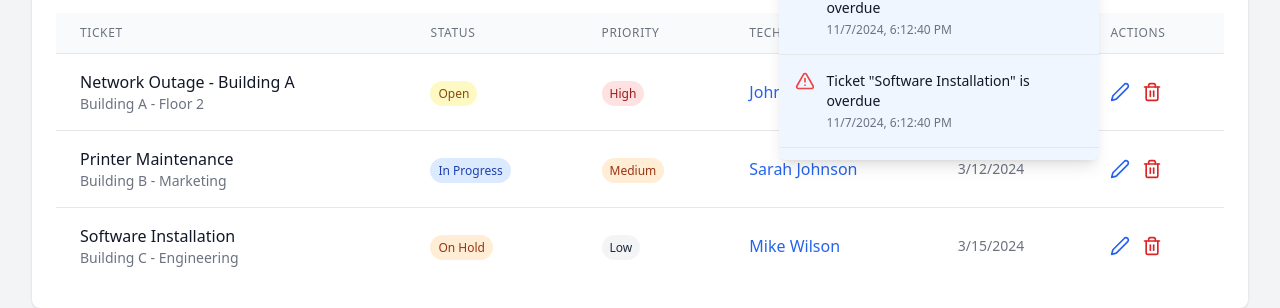
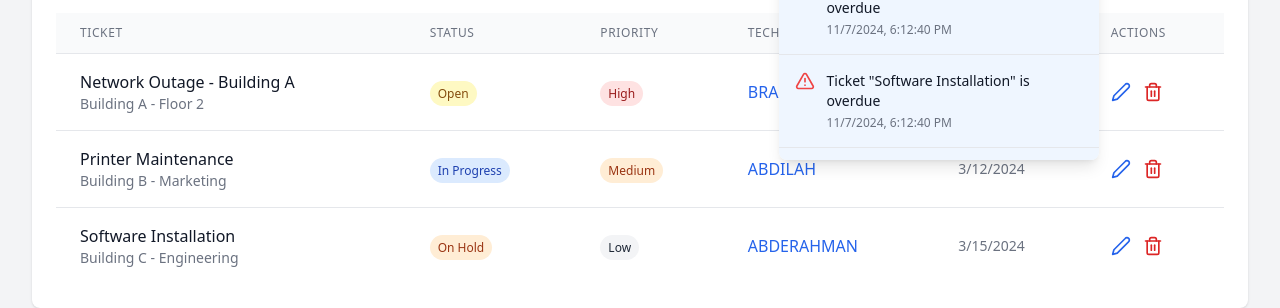
Before and after one commit to elheroual/sb1-nxhesw, a React (Vite) app: page / in a window 1280 px wide. Shown: the part 365-673 px from the top of the page. Built offline with nearby package versions, Linux system fonts and the light colour scheme.

Commit message:
update tech

```diff
--- a/src/data.ts
+++ b/src/data.ts
@@ -3,27 +3,27 @@ import { Ticket, User } from './types';
 export const mockUsers: User[] = [
   {
     id: 'U1001',
-    name: 'John Smith',
+    name: 'BRAHIM',
     role: 'technician',
-    email: 'john.smith@company.com',
+    email: 'brahim@company.com',
     department: 'IT Support',
     ticketsCompleted: 145,
     averageResolutionTime: 3.5
   },
   {
     id: 'U1002',
-    name: 'Sarah Johnson',
+    name: 'ABDILAH',
     role: 'technician',
-    email: 'sarah.johnson@company.com',
+    email: 'abdilah@company.com',
     department: 'Hardware',
     ticketsCompleted: 168,
     averageResolutionTime: 2.8
   },
   {
     id: 'U1003',
-    name: 'Mike Wilson',
+    name: 'ABDERAHMAN',
     role: 'technician',
-    email: 'mike.wilson@company.com',
+    email: 'abderahman@company.com',
     department: 'Software',
     ticketsCompleted: 132,
     averageResolutionTime: 4.2
@@ -45,7 +45,7 @@ export const mockTickets: Ticket[] = [
     title: 'Network Outage - Building A',
     description: 'Complete network failure affecting all workstations in Building A. Requires immediate attention.',
     location: 'Building A - Floor 2',
-    technician: 'John Smith',
+    technician: 'BRAHIM',
     status: 'Open',
     priority: 'High',
     createdAt: '2024-03-10T08:00:00Z',
@@ -59,7 +59,7 @@ export const mockTickets: Ticket[] = [
     title: 'Printer Maintenance',
     description: 'Regular maintenance check for printer HP-2100 in marketing department.',
     location: 'Building B - Marketing',
-    technician: 'Sarah Johnson',
+    technician: 'ABDILAH',
     status: 'In Progress',
     priority: 'Medium',
     createdAt: '2024-03-09T15:30:00Z',
@@ -73,7 +73,7 @@ export const mockTickets: Ticket[] = [
     title: 'Software Installation',
     description: 'Install updated CAD software on engineering workstations.',
     location: 'Building C - Engineering',
-    technician: 'Mike Wilson',
+    technician: 'ABDERAHMAN',
     status: 'On Hold',
     priority: 'Low',
     createdAt: '2024-03-08T11:20:00Z',
```
